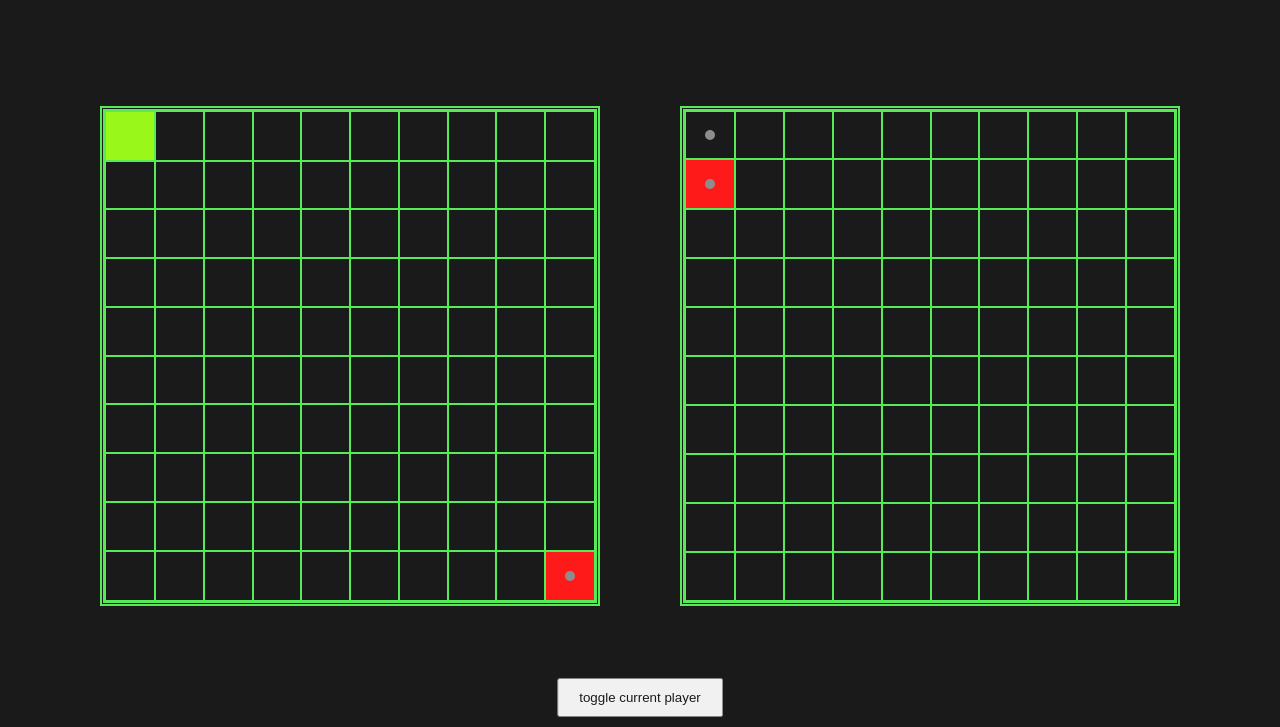
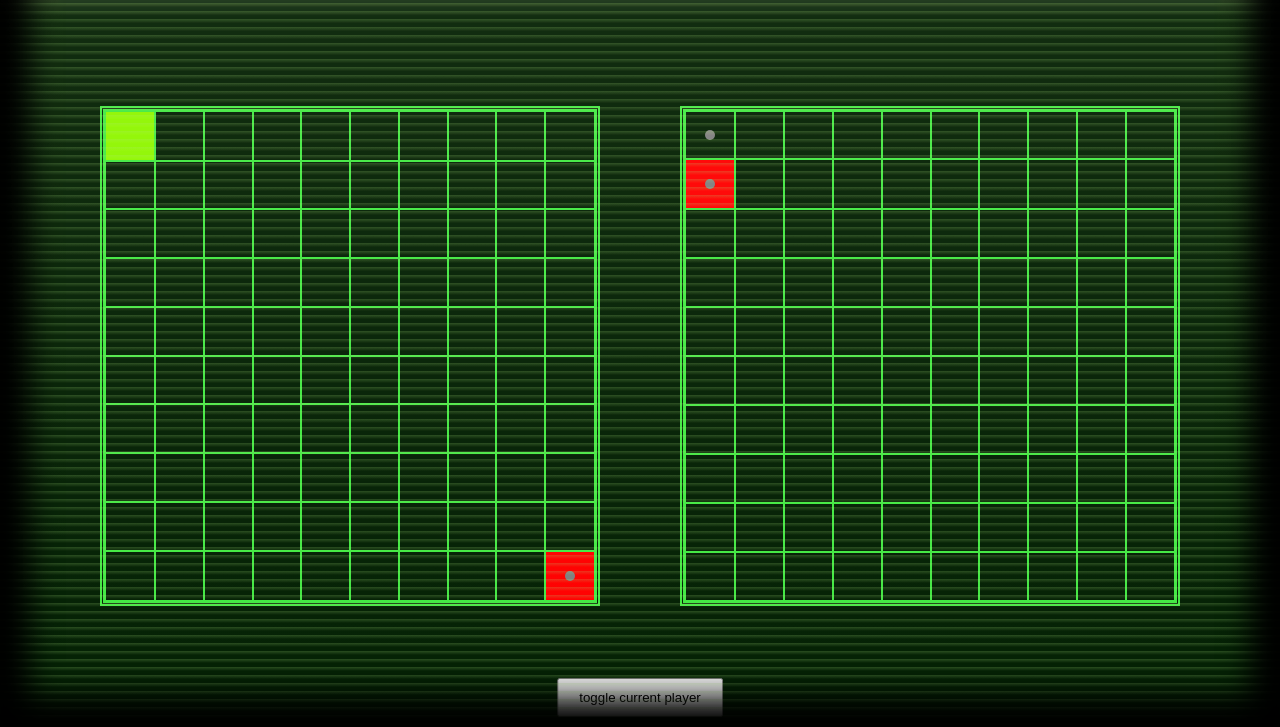
Before and after one commit to danyapac3/battleship, a website built with webpack: page src/index.html in a window 1280 px wide. Shown: the part 73-800 px from the top of the page. Built offline with nearby package versions, Linux system fonts and the light colour scheme; a web font is replaced by a local one.

Commit message:
feat(styles): add old screen effect

```diff
--- a/src/styles/globals.css
+++ b/src/styles/globals.css
@@ -3,4 +3,5 @@
   --secondary-color: black;
   --player-color: var(--primary-color);
   --enemy-color: rgb(233, 67, 67);
+  --transparent: #00000000;
 }
--- a/src/styles/main.css
+++ b/src/styles/main.css
@@ -4,17 +4,33 @@
 @import "./globals.css";
 
 body {
-  background-color: var(--secondary-color);
+  background-color: rgb(4, 33, 4);
   position: relative;
 }
 
 body:after {
   content: "";
   position: absolute;
-  background-color: rgba(255, 255, 255, 0.1);
   width: 100%;
   height: 100%;
   pointer-events: none;
+  background-image: linear-gradient(
+      var(--transparent) 33%,
+      var(--transparent) 45%,
+
+      rgba(67, 255, 67, 20%) 45%,
+      rgba(67, 255, 67, 20%) 55%,
+      var(--transparent)
+    ),
+    linear-gradient(
+      rgba(255, 255, 255, 0.3) 30px,
+      rgba(255, 255, 255, 0.05) 90px,
+      var(--transparent)
+    );
+
+  box-shadow: inset 0px 0px 30px 30px black;
+  background-size: 100% 1%, 100% 100%;
+  filter: sepia(60%);
 }
 
 .main-title {
```
